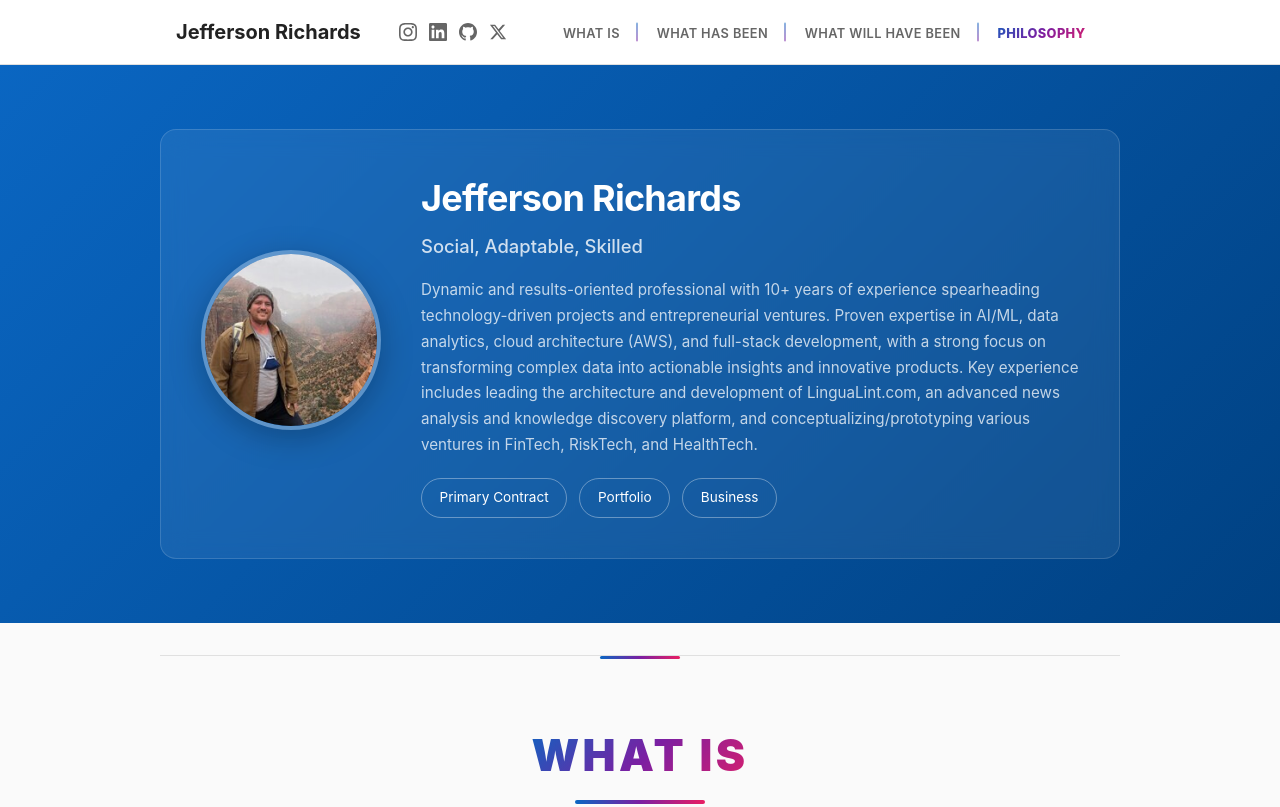
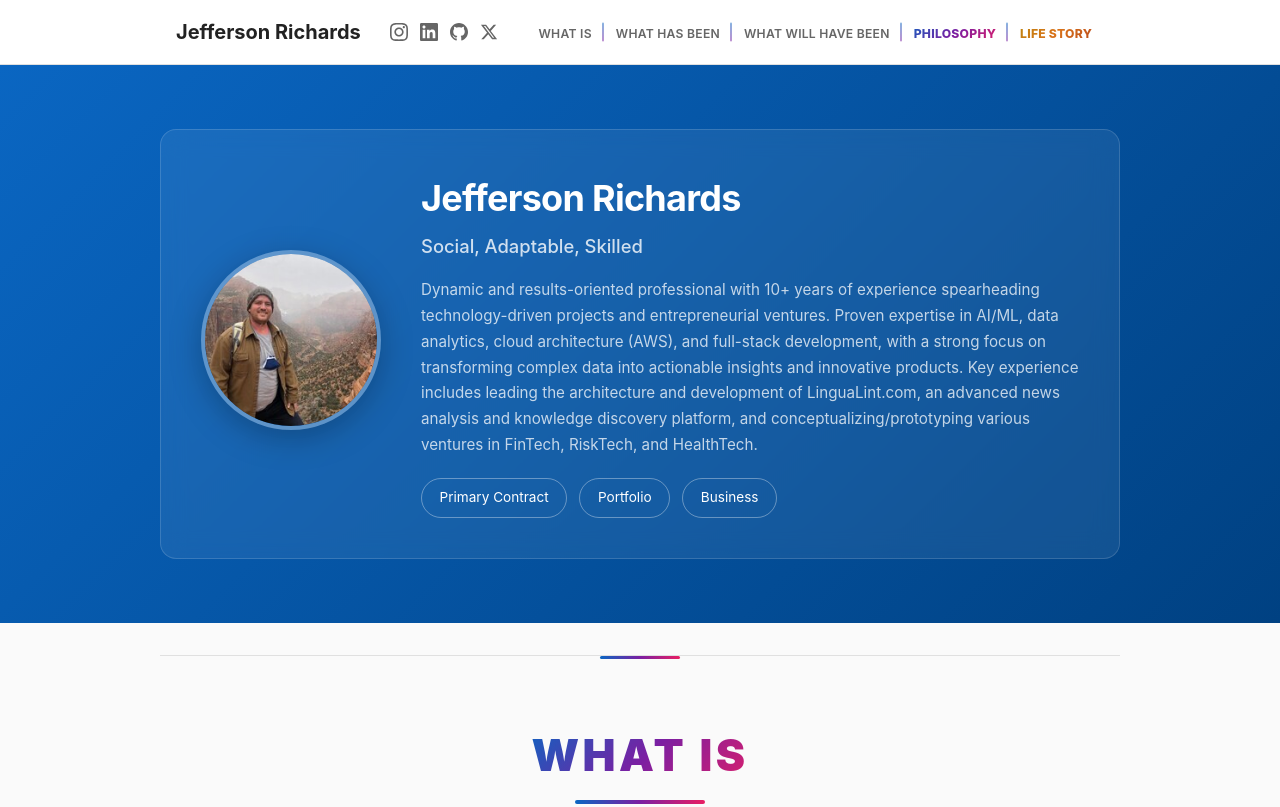
Before and after one commit to jeffy893/jeffersonrichards.com, a plain HTML site: page index.html in a window 1280 px wide. Shown: the top 807 px of the page. Drawn offline with Linux system fonts and the light colour scheme.

Commit message:
Add Life Story nav link to story.jefferson.cloud

```diff
--- a/index.html
+++ b/index.html
@@ -58,6 +58,7 @@
         <li><a href="#what-has-been">What Has Been</a></li>
         <li><a href="#what-will-have-been">What Will Have Been</a></li>
         <li><a href="https://www.themangos.club" class="nav-constitution" target="_blank" rel="noopener">Philosophy</a></li>
+        <li><a href="https://story.jefferson.cloud" class="nav-story" target="_blank" rel="noopener">Life Story</a></li>
       </ul>
     </nav>
   </header>
--- a/style.css
+++ b/style.css
@@ -75,7 +75,7 @@ nav .nav-sections {
 
 nav .nav-sections li {
   position: relative;
-  padding: 0 0.75rem;
+  padding: 0 0.45rem;
 }
 
 nav .nav-sections li:not(:last-child)::after {
@@ -93,10 +93,10 @@ nav .nav-sections li:not(:last-child)::after {
 
 nav .nav-sections li a {
   font-weight: 600;
-  font-size: 0.8rem;
-  letter-spacing: 0.03em;
+  font-size: 0.76rem;
+  letter-spacing: 0.02em;
   text-transform: uppercase;
-  padding: 0.35rem 0.4rem;
+  padding: 0.35rem 0.3rem;
   border-radius: 6px;
   transition: color 0.2s, background 0.2s;
 }
@@ -114,6 +114,21 @@ nav .nav-sections li .nav-constitution {
   font-weight: 800;
 }
 
+nav .nav-sections li .nav-story {
+  background: linear-gradient(135deg, #b8860b 0%, #d9731a 50%, #b4441c 100%);
+  -webkit-background-clip: text;
+  -webkit-text-fill-color: transparent;
+  background-clip: text;
+  font-weight: 800;
+}
+nav .nav-sections li .nav-story:hover,
+nav .nav-sections li .nav-story:focus {
+  background: linear-gradient(135deg, #b8860b 0%, #d9731a 50%, #b4441c 100%);
+  -webkit-background-clip: text;
+  -webkit-text-fill-color: transparent;
+  background-clip: text;
+  opacity: 0.8;
+}
 nav .nav-sections li .nav-constitution:hover,
 nav .nav-sections li .nav-constitution:focus {
   background: linear-gradient(135deg, #0a66c2 0%, #7b1fa2 50%, #e91e63 100%);
```
